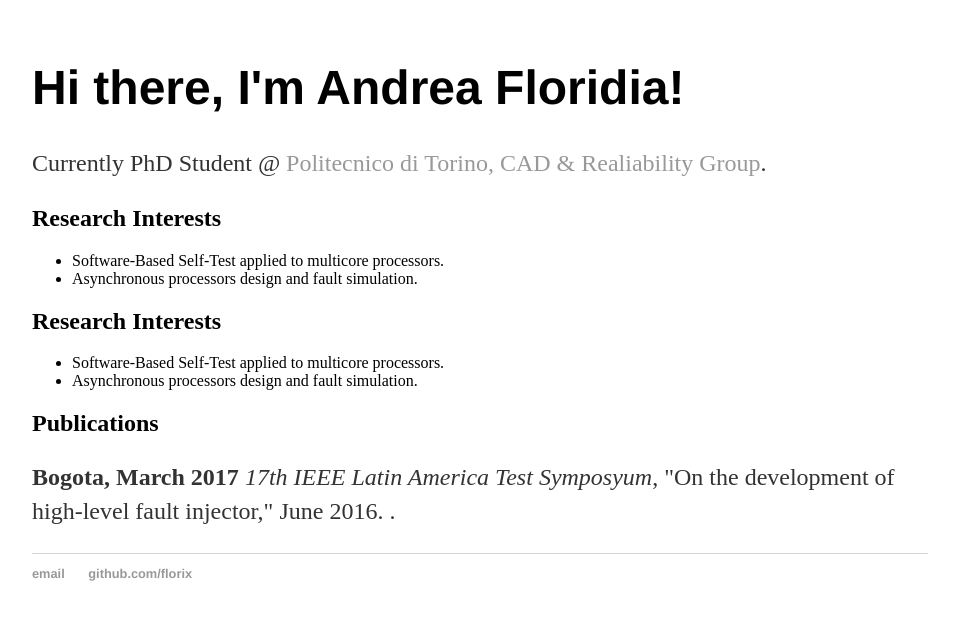
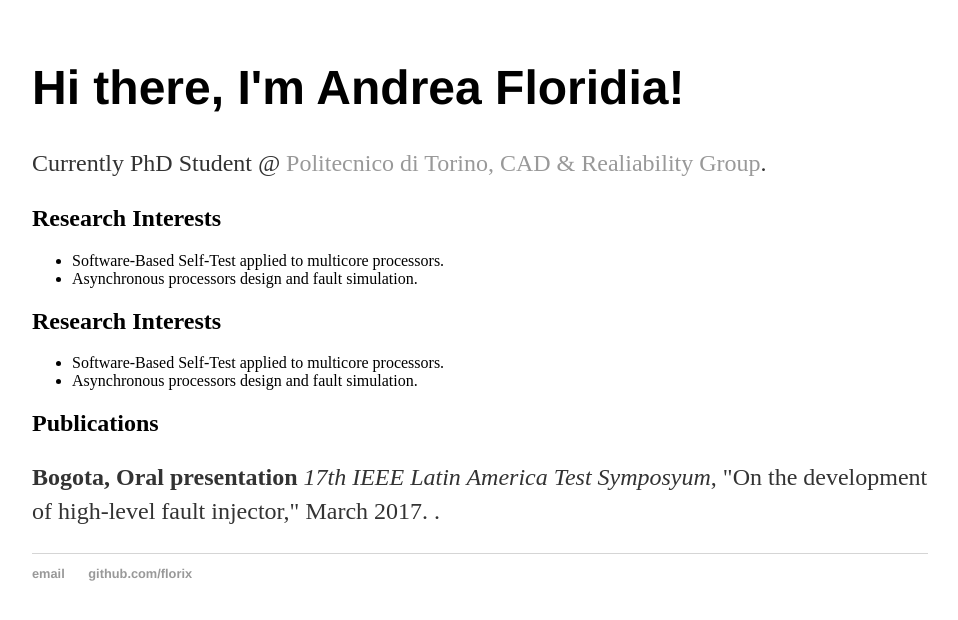
Before and after one commit to florix/florix.github.io, a Jekyll site: the page built from index.html, in a window 1280 px wide. Shown: the top 620 px of the page, without its empty margins (160-1118 px from the left). Built offline with Jekyll 4.4.1, drawn with Linux system fonts in a browser that asks for light colours.

Commit message:
Update index.html

```diff
--- a/index.html
+++ b/index.html
@@ -22,6 +22,6 @@ title: Andrea Floridia Homepage
 
 	<h2>Publications</h2>
 
-		<p><strong>Bogota, March 2017 </strong> <em>17th IEEE Latin America Test Symposyum</em>, "On the development of high-level fault injector," June 2016. .</p>
+		<p><strong>Bogota, Oral presentation </strong> <em>17th IEEE Latin America Test Symposyum</em>, "On the development of high-level fault injector," March 2017. .</p>
 
 </div><!-- /.blurb -->
```
